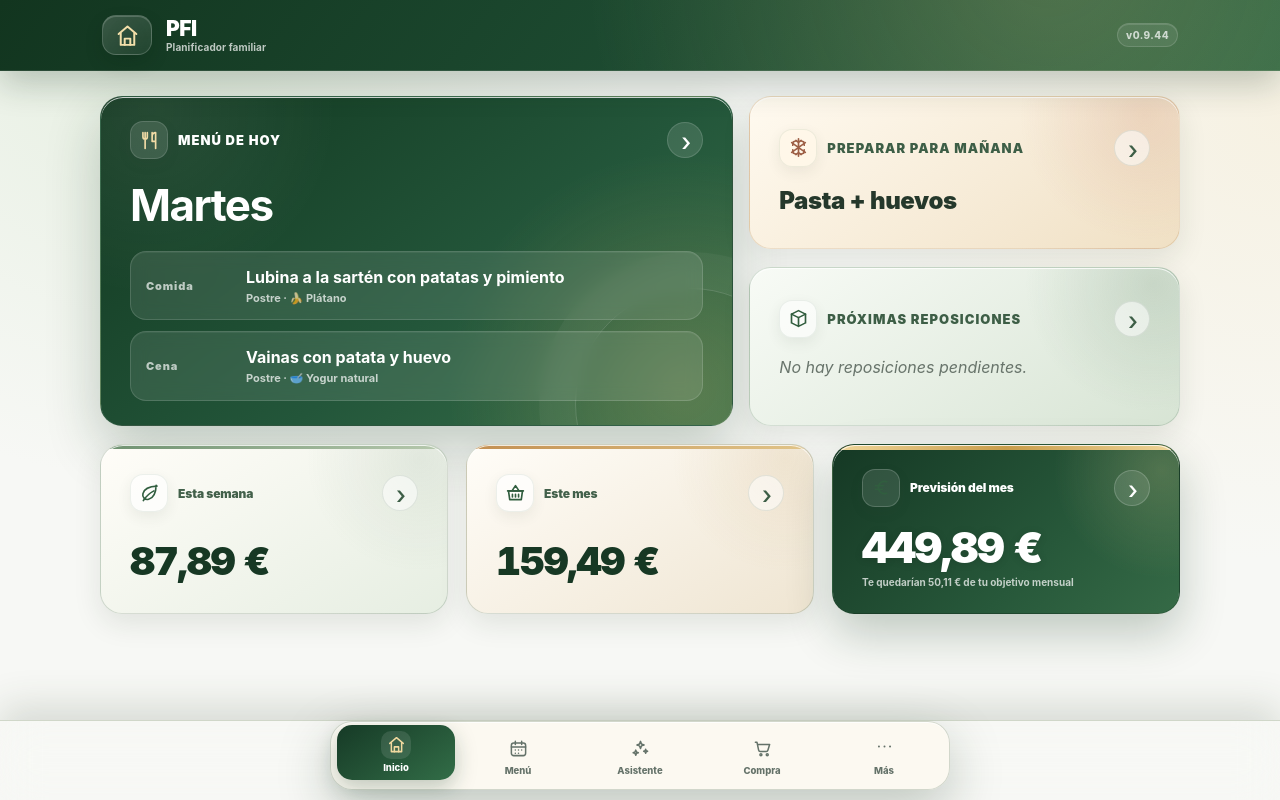
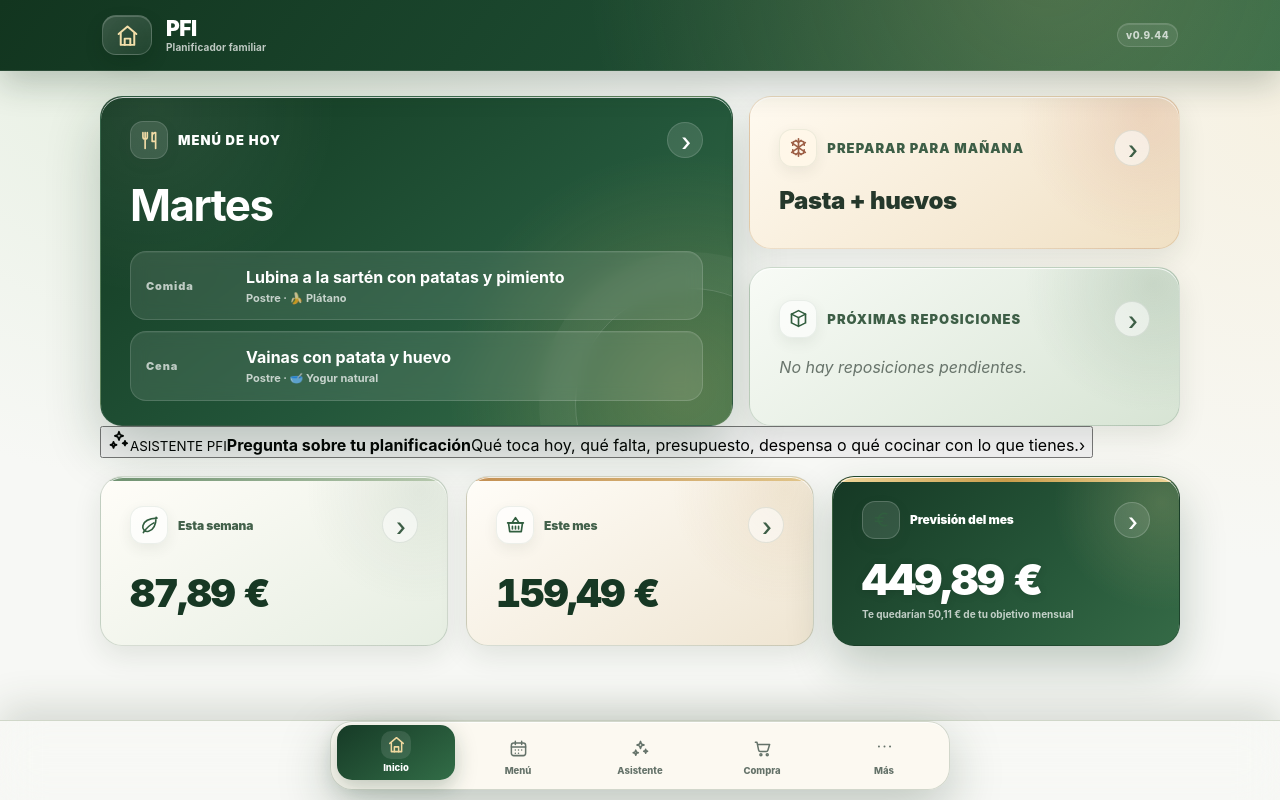
Before and after one commit to adrianezq-lang/pfi-planificador-familiar, a React (Vite) app: page / in a window 1280 px wide. Built offline with nearby package versions, Linux system fonts and the light colour scheme.

Commit message:
ui: acercar el Asistente PFI al Inicio

```diff
--- a/src/pages/Home.tsx
+++ b/src/pages/Home.tsx
@@ -27,7 +27,7 @@ import {
   generarCompraSemanalProyectada,
 } from '../services/planificacionCompra';
 
-type DestinoInicio = 'menu' | 'compra' | 'despensa';
+type DestinoInicio = 'menu' | 'asistente' | 'compra' | 'despensa';
 
 type VentanaConIdle = Window & {
   requestIdleCallback?: (
@@ -248,6 +248,22 @@ function Home({
         </div>
       </section>
 
+      <button
+        type="button"
+        className="assistant-home-cta"
+        onClick={() => navegar('asistente')}
+      >
+        <span className="assistant-home-cta__icon" aria-hidden="true">
+          <AppIcon name="sparkles" size={22} />
+        </span>
+        <span className="assistant-home-cta__copy">
+          <small>ASISTENTE PFI</small>
+          <strong>Pregunta sobre tu planificación</strong>
+          <span>Qué toca hoy, qué falta, presupuesto, despensa o qué cocinar con lo que tienes.</span>
+        </span>
+        <span className="assistant-home-cta__arrow" aria-hidden="true">›</span>
+      </button>
+
       <section
         className={`budget-grid${
           presupuesto.mostrarPresupuestoMensual ? '' : ' budget-grid--compact'
```
